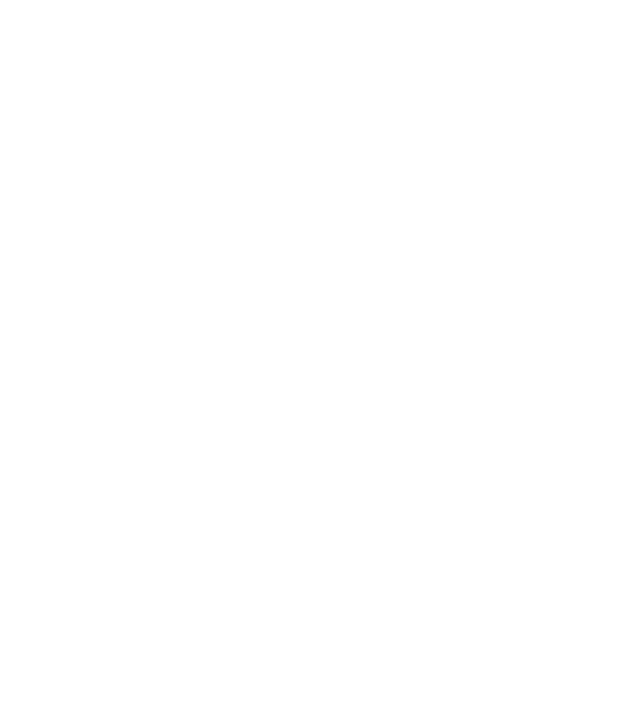
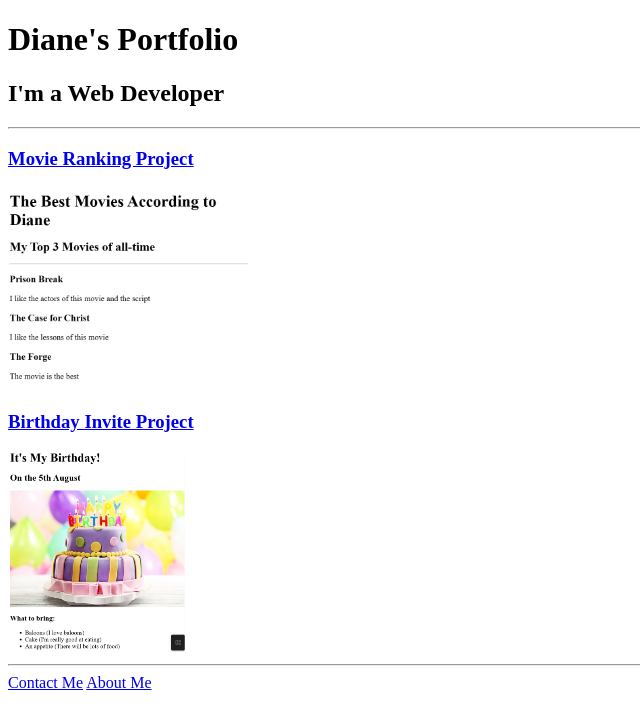
Before and after one commit to Diane2025-code/html-portfolio, a plain HTML site: page index.html in a window 1280 px wide. Shown: the whole page, without its empty margins (0-640 px from the left). Drawn offline with Linux system fonts and the light colour scheme.

Commit message:
Update index.html

```diff
--- a/index.html
+++ b/index.html
@@ -1,15 +1,21 @@
-<!-- TODO 1: Create the HTML Boilerplate -->
+<!DOCTYPE html>
+<html lang="en">
 
-<!-- TODO 2: Add Your previous projects' HTML into the public folder -->
+<head>
+    <meta charset="UTF-8">
+    <title>Diane's Portfolio</title>
+</head>
 
-<!-- TODO 3: Take screenshots of your project previews and add the images to the images folder -->
-
-<!-- TODO 4: Add titles/subtitles etc. -->
-
-<!-- TODO 5: Add a link to the project pages -->
-
-<!-- TODO 6: Add images to show the project previews
-HINT for TODO 6: You can use the height attribute set to 200 to make the image smaller:
-https://developer.mozilla.org/en-US/docs/Web/HTML/Element/img#attr-height -->
-
-<!-- TODO 7: Add the Contact Me and About Me page links -->
+<body>
+    <h1>Diane's Portfolio</h1>
+    <h2>I'm a Web Developer</h2>
+    <hr/>
+    <h3><a href="./public/movie-ranking.html">Movie Ranking Project</a></h3>
+    <img src="./assets/images/Movie Ranking project.png" height="200" alt="movie ranking project review"/>
+    <h3><a href="./public/birthday-invite.html">Birthday Invite Project</a></h3>
+    <img src="./assets/images/Birthday Invite.png" height="200" alt="birthday Invite review"/>
+    <hr/>
+    <a href="./public/contact.html">Contact Me</a>
+    <a href="./public/about.html">About Me</a>
+</body>
+</html>
```
